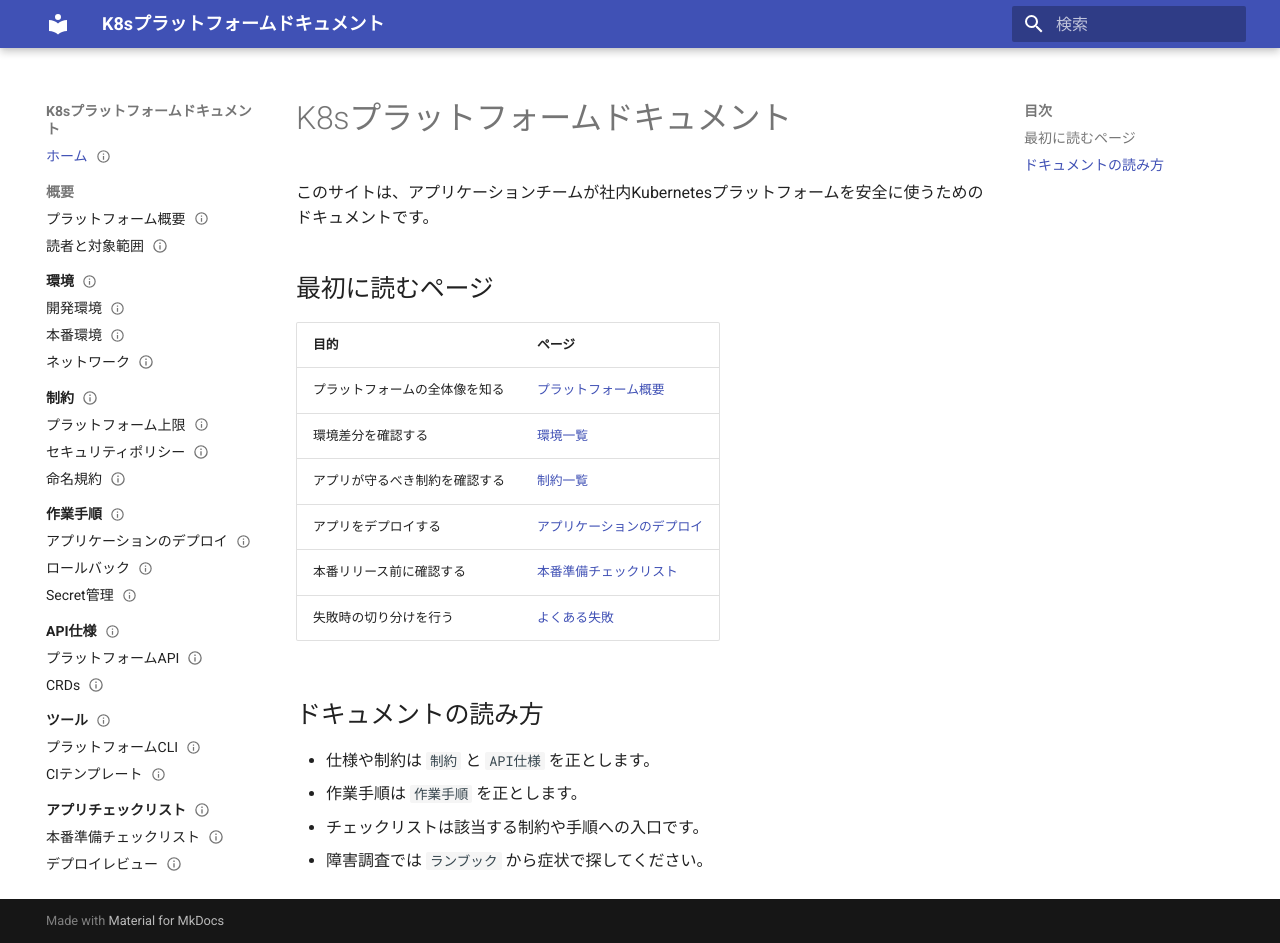
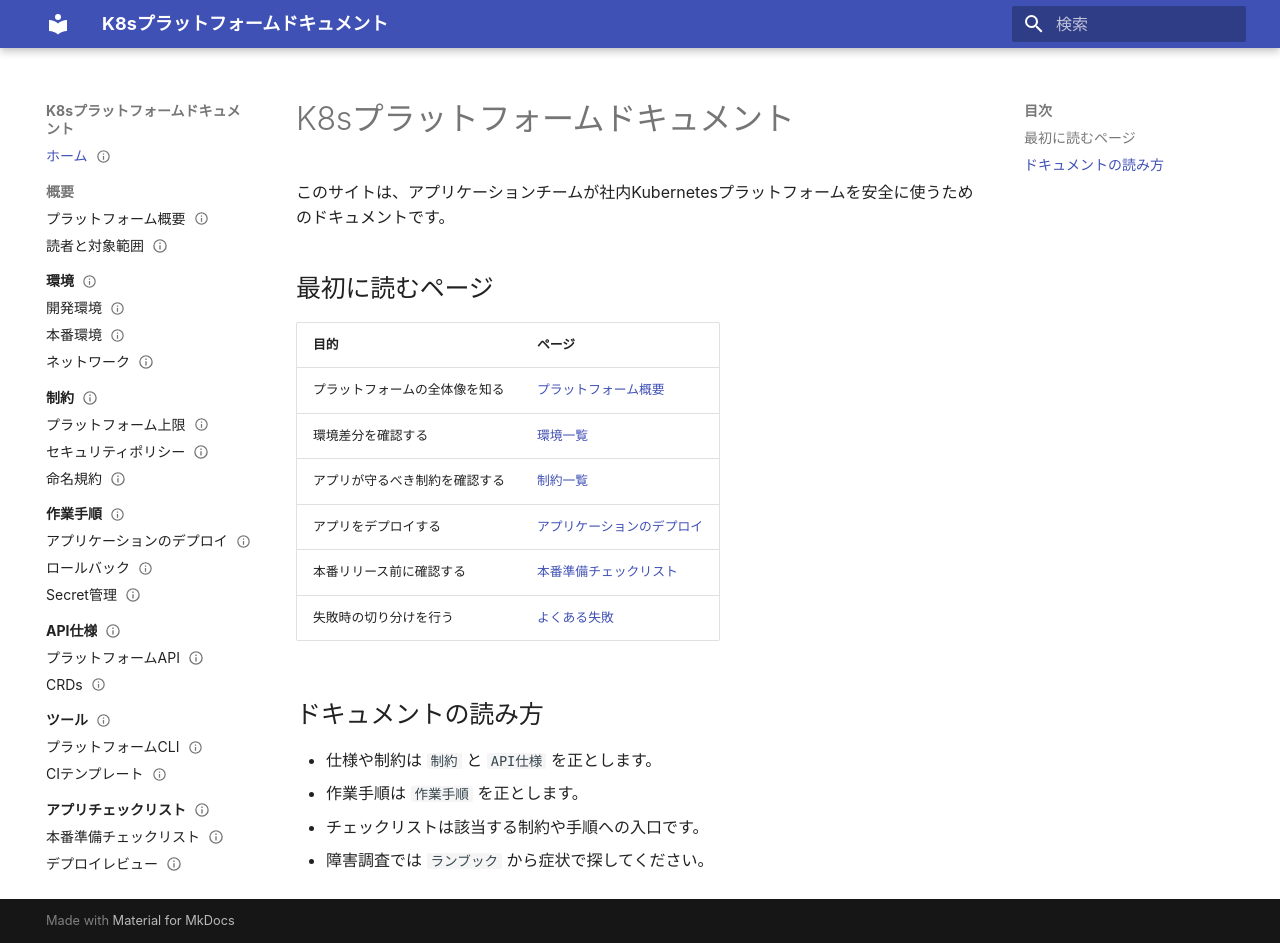
Before and after one commit to jlandowner/blume-sample-document-site, an MkDocs documentation site: the page built from docs/index.md, in a window 1280 px wide and 943 px high. Built offline with MkDocs 1.6.1 and Material for MkDocs 9.7.7, drawn with Linux system fonts in a browser that asks for light colours.

Commit message:
Update MkDocs theme settings

```diff
--- a/mkdocs.yml
+++ b/mkdocs.yml
@@ -8,7 +8,9 @@
 theme:
   name: material
   language: ja
+  font: false
   features:
+    - content.code.copy
     - navigation.indexes
     - navigation.sections
     - navigation.top
```
